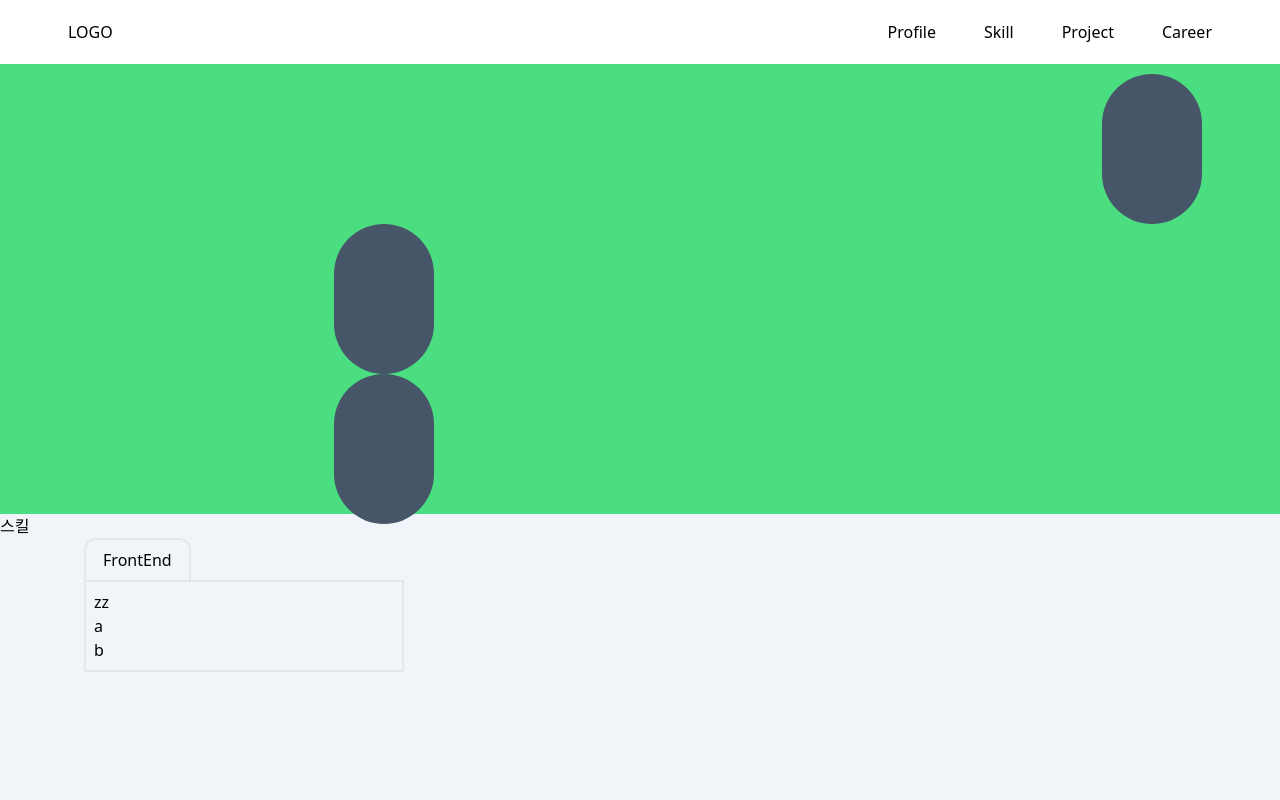
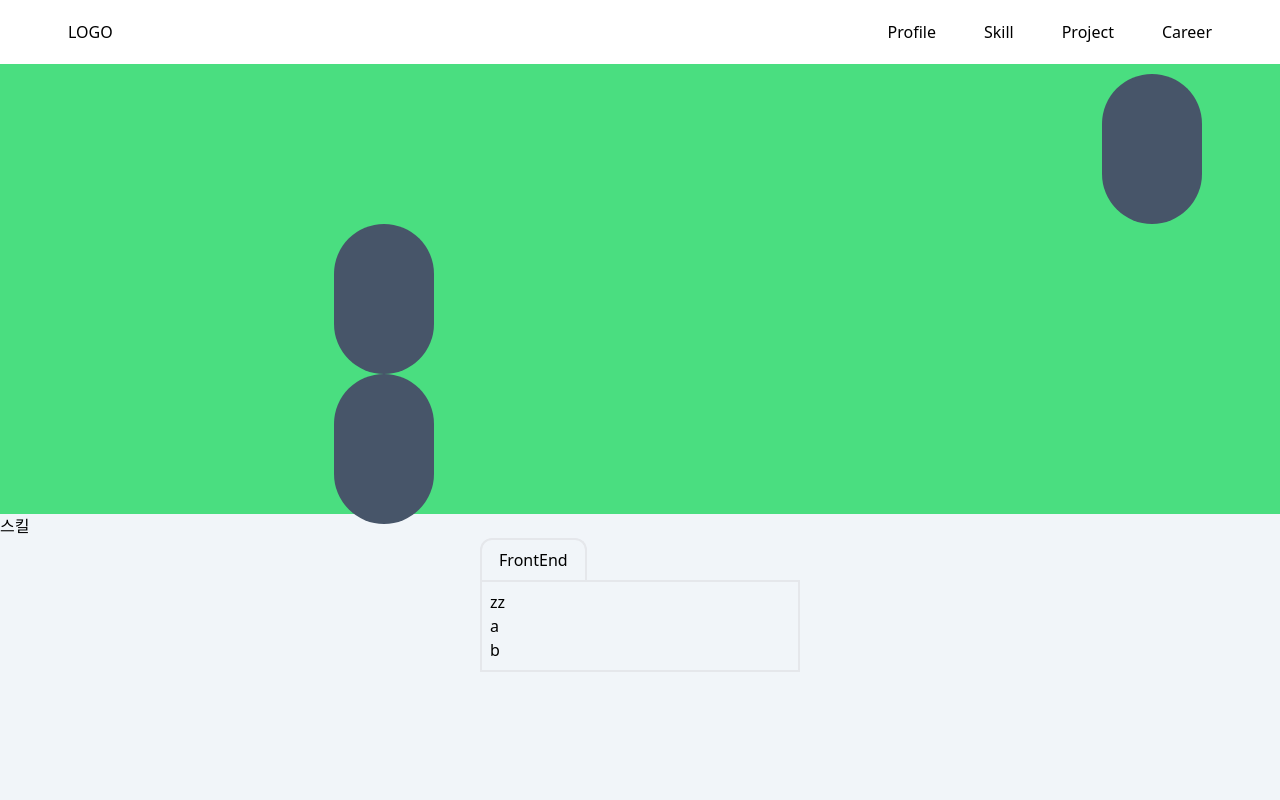
Before and after one commit to ramer-dev/portfolio, a Next.js app: page / in a window 1280 px wide. Shown: the top 800 px of the page. Built offline with nearby package versions, Linux system fonts and the light colour scheme.

Commit message:
commit a

```diff
--- a/components/page/Skill.tsx
+++ b/components/page/Skill.tsx
@@ -4,7 +4,7 @@ import {stack} from '../../data/stack.json';
 export default function Skill(): JSX.Element {
     return (
         <div className={'skills h-128'}>스킬
-            <div className={'max-w-6xl mx-auto flex'}>
+            <div className={'max-w-6xl mx-auto'}>
                 <div className={'flex flex-wrap gap-10 justify-around rounded-xl mx-5'}>
 
                     <div className={'flex-shrink-0 w-80'}>
```
